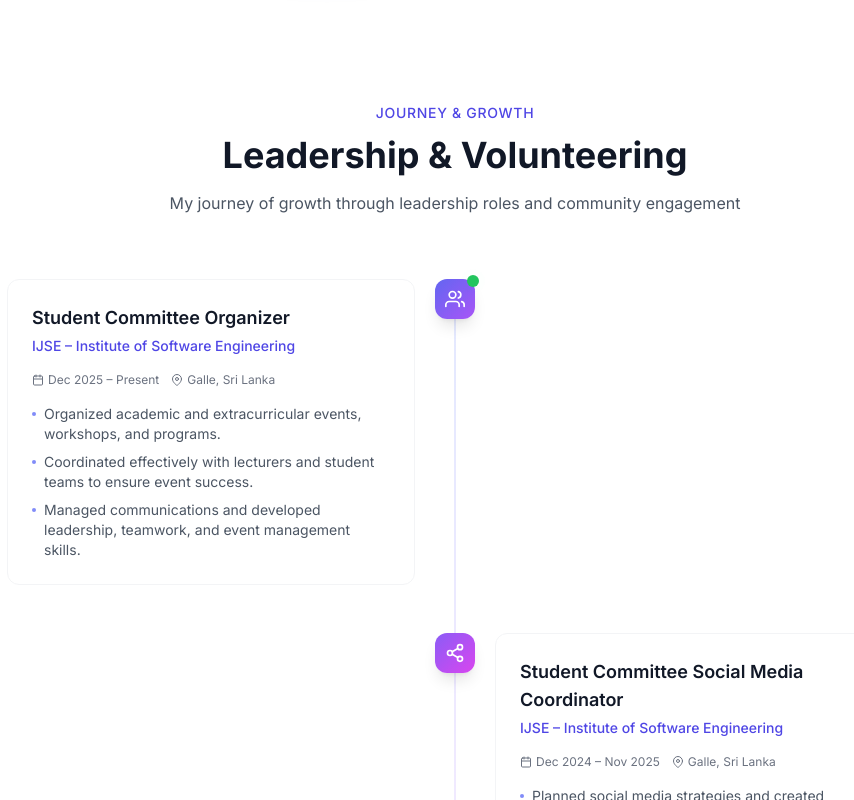
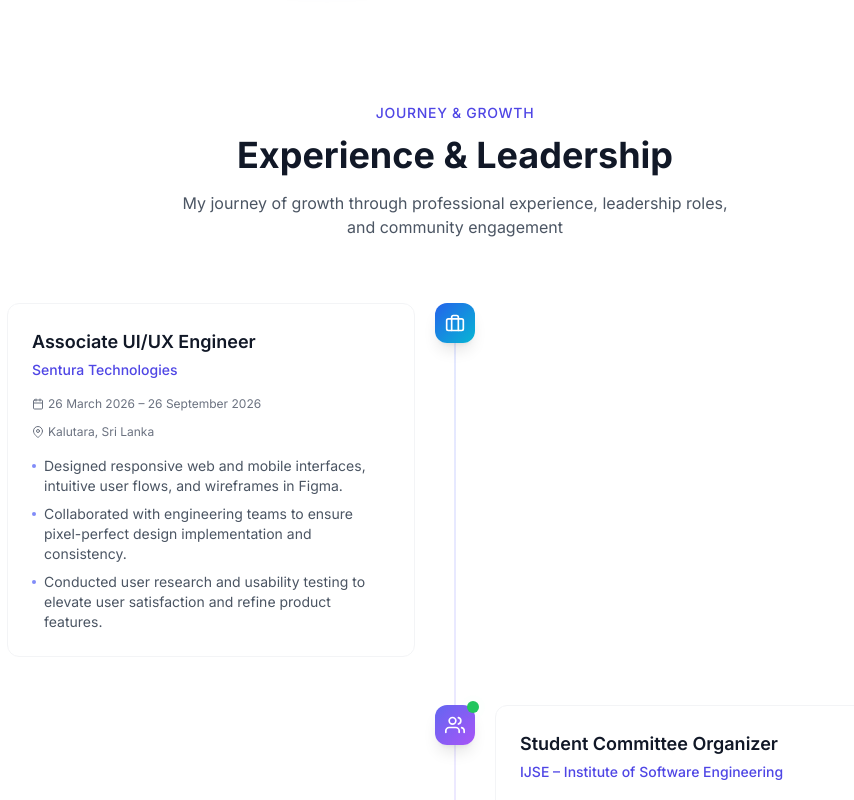
Before and after one commit to Matheesha-Abiman/matheesha_abiman, a Next.js app: page / in a window 1280 px wide. Shown: the part 2520-3320 px from the top of the page, without its empty margins (185-1039 px from the left). Built offline with nearby package versions, Linux system fonts and the light colour scheme.

Commit message:
Update education completion for IJSE and add Sentura Technologies experience

```diff
--- a/components/Education.tsx
+++ b/components/Education.tsx
@@ -23,7 +23,8 @@ export default function Education() {
             degree: 'Graduate Diploma in Software Engineering',
             institution: 'IJSE - Institute of Software Engineering',
             location: 'Galle, Sri Lanka',
-            period: 'March 2024 – Present',
+            period: 'March 2024 – September 2026',
+            status: 'Completed',
             icon: HiCodeBracket,
             color: 'from-violet-500 to-fuchsia-500',
         },
@@ -73,9 +74,16 @@ export default function Education() {
 
                                         {/* Content */}
                                         <div className="flex-1 min-w-0">
-                                            <h3 className="text-lg font-semibold text-gray-900 dark:text-white mb-1">
-                                                {edu.degree}
-                                            </h3>
+                                            <div className="flex items-center gap-2 flex-wrap mb-1">
+                                                <h3 className="text-lg font-semibold text-gray-900 dark:text-white">
+                                                    {edu.degree}
+                                                </h3>
+                                                {edu.status && (
+                                                    <span className="text-xs px-2.5 py-0.5 rounded-full font-medium bg-emerald-500/10 text-emerald-600 dark:text-emerald-400 border border-emerald-500/20">
+                                                        {edu.status}
+                                                    </span>
+                                                )}
+                                            </div>
                                             <p className="text-gray-600 dark:text-gray-400 mb-3">
                                                 {edu.institution}
                                             </p>
--- a/components/Experience.tsx
+++ b/components/Experience.tsx
@@ -3,13 +3,27 @@
 import { motion } from 'framer-motion';
 import { useInView } from 'framer-motion';
 import { useRef } from 'react';
-import { FiUsers, FiCalendar, FiMapPin, FiAward, FiBookOpen, FiShare2 } from 'react-icons/fi';
+import { FiUsers, FiCalendar, FiMapPin, FiAward, FiBookOpen, FiShare2, FiBriefcase } from 'react-icons/fi';
 
 export default function Experience() {
     const ref = useRef(null);
     const isInView = useInView(ref, { once: true, margin: '-100px' });
 
     const experiences = [
+        {
+            title: 'Associate UI/UX Engineer',
+            company: 'Sentura Technologies',
+            location: 'Kalutara, Sri Lanka',
+            period: '26 March 2026 – 26 September 2026',
+            description: [
+                'Designed responsive web and mobile interfaces, intuitive user flows, and wireframes in Figma.',
+                'Collaborated with engineering teams to ensure pixel-perfect design implementation and consistency.',
+                'Conducted user research and usability testing to elevate user satisfaction and refine product features.',
+            ],
+            current: false,
+            icon: FiBriefcase,
+            color: 'from-blue-600 to-cyan-500',
+        },
         {
             title: 'Student Committee Organizer',
             company: 'IJSE – Institute of Software Engineering',
@@ -82,10 +96,10 @@ export default function Experience() {
                         Journey & Growth
                     </p>
                     <h2 className="text-3xl md:text-4xl font-bold text-gray-900 dark:text-white mb-4">
-                        Leadership & Volunteering
+                        Experience & Leadership
                     </h2>
                     <p className="text-gray-600 dark:text-gray-400 max-w-xl mx-auto">
-                        My journey of growth through leadership roles and community engagement
+                        My journey of growth through professional experience, leadership roles, and community engagement
                     </p>
                 </motion.div>
 
```
